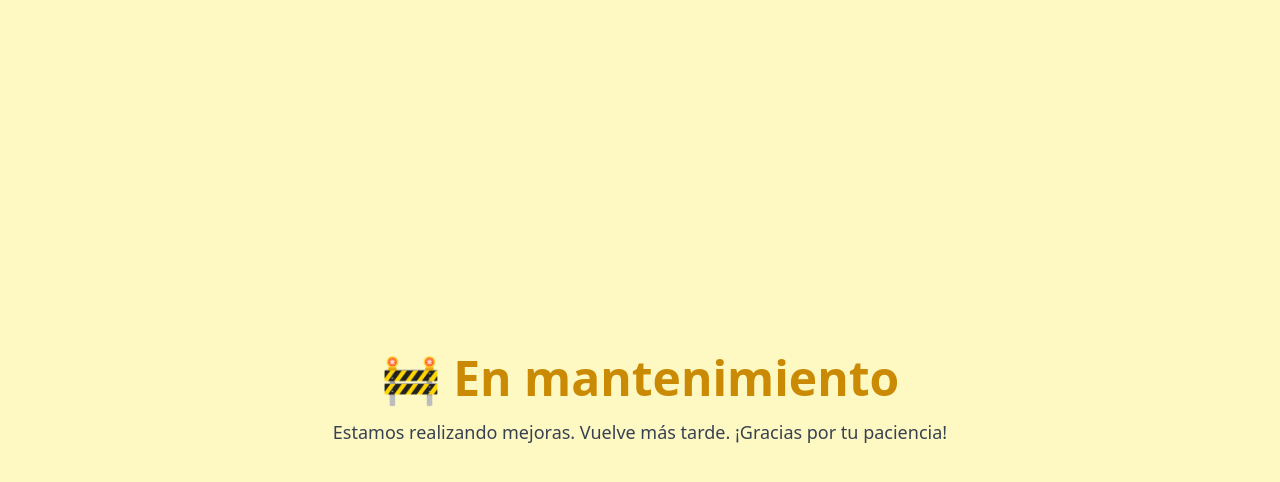
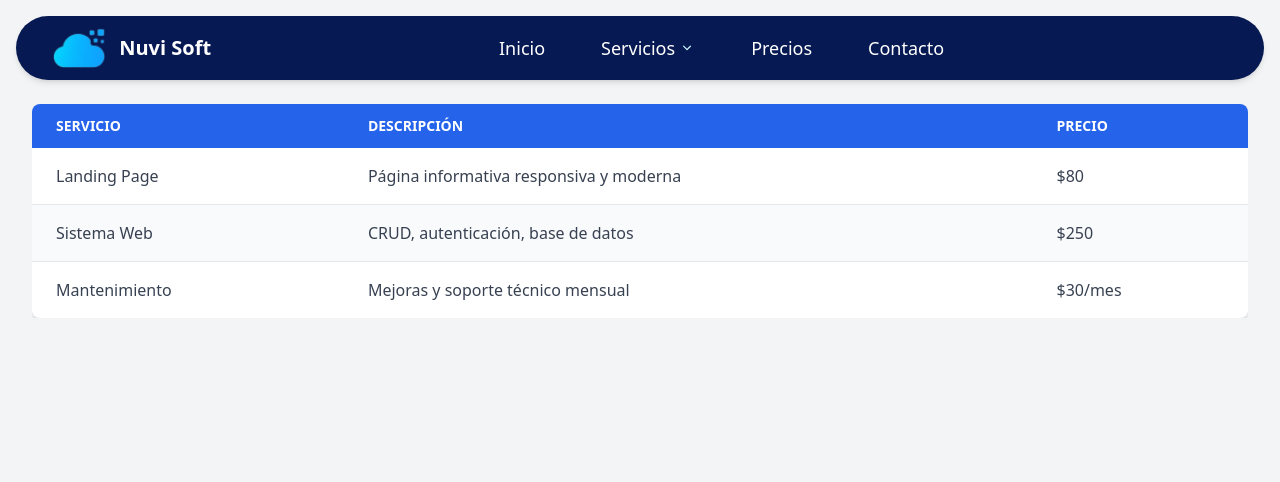
Before and after one commit to hsmg777/nivu_page, a React (Vite) app in the folder nivu_soft/: page / in a window 1280 px wide. Shown: the top 482 px of the page. Built offline with nearby package versions, Linux system fonts and the light colour scheme.

Commit message:
NavBar ready

```diff
--- a/nivu_soft/src/App.jsx
+++ b/nivu_soft/src/App.jsx
@@ -11,11 +11,15 @@ function App() {
   return (
     <Router>
       <Routes>
-        <Route path="*" element={<Main />} />
+
+        <Route path="/" element={<Main />} />
+
         <Route path="/services" element={<Services />} />
+
         <Route path="/pricing" element={<Pricing />} />
+
         {/* Página de mantenimiento (opcional activar) */}
-         <Route path="/" element={<Maintenance />} />
+         <Route path="*" element={<Maintenance />} />
 
         {/* Página 404 como fallback */}
         <Route path="*" element={<NotFound />} />
--- a/nivu_soft/src/Pages/Main.jsx
+++ b/nivu_soft/src/Pages/Main.jsx
@@ -1,5 +1,9 @@
+import Navbar from "../components/Navbar";
+
 function Main() {
   return (
+    <>
+      <Navbar />
       <div className="min-h-screen bg-gray-100 p-8">
         <h1 className="text-4xl font-extrabold text-center text-blue-600 mb-8">
           Servicios de NivuSoft 🚀
@@ -34,6 +38,7 @@ function Main() {
           </table>
         </div>
       </div>
+    </>
   );
 }
 
--- a/nivu_soft/src/components/Navbar.jsx
+++ b/nivu_soft/src/components/Navbar.jsx
@@ -0,0 +1,63 @@
+import { useState } from "react";
+import { Link } from "react-router-dom";
+import '../css/Navbar.css';
+
+export default function Navbar() {
+  const [menuOpen, setMenuOpen] = useState(false);
+
+  return (
+    <nav className="fixed top-4 left-4 right-4 z-50 bg-[#071952] text-white rounded-full px-8 py-2 shadow-md backdrop-blur-sm">
+      <div className="flex items-center justify-between w-full">
+
+        {/* Logo */}
+        <Link to="/" className="flex items-center gap-2">
+          <img src="/images/logo_nube.png" alt="Nuvi Soft" className="h-10 md:h-12 w-auto object-contain" />
+          <span className="text-white font-semibold text-lg md:text-xl">Nuvi Soft</span>
+        </Link>
+
+        {/* Burger menu */}
+        <button
+          className="md:hidden text-white text-2xl z-50"
+          onClick={() => setMenuOpen(!menuOpen)}
+        >
+          ☰
+        </button>
+
+        {/* Menu items */}
+        <ul className={`
+          ${menuOpen ? "flex" : "hidden"}
+          md:flex
+          flex-col md:flex-row
+          absolute md:static
+          top-20 md:top-0 left-0 right-0
+          bg-[#071952] md:bg-transparent
+          rounded-md md:rounded-none
+          p-4 md:p-0
+          text-base md:text-lg font-medium
+          z-40 md:z-auto
+          gap-6 md:gap-14
+          navbar-center-md
+        `}>
+          <li><Link to="/" className="hover:underline">Inicio</Link></li>
+
+            <li className="relative dropdown-hover">
+                <span className="hover:underline cursor-pointer flex items-center">
+                    Servicios
+                    <svg className="ml-1 h-4 w-4 text-cyan-100 transition-transform duration-300 group-hover:rotate-180" xmlns="http://www.w3.org/2000/svg" fill="currentColor" viewBox="0 0 20 20">
+                    <path fillRule="evenodd" d="M5.23 7.21a.75.75 0 011.06.02L10 10.939l3.71-3.71a.75.75 0 111.06 1.06l-4.24 4.25a.75.75 0 01-1.06 0L5.25 8.27a.75.75 0 01-.02-1.06z" clipRule="evenodd" />
+                    </svg>
+                </span>
+                <ul className="dropdown-content">
+                    <li><Link to="/servicios/web">Desarrollo Web</Link></li>
+                    <li><Link to="/servicios/sistemas">Sistemas a medida</Link></li>
+                </ul>
+            </li>
+
+
+          <li><Link to="/pricing" className="hover:underline">Precios</Link></li>
+          <li><Link to="/contacto" className="hover:underline">Contacto</Link></li>
+        </ul>
+      </div>
+    </nav>
+  );
+}
--- /dev/null
+++ b/nivu_soft/src/css/Navbar.css
@@ -0,0 +1,51 @@
+@media (min-width: 768px) {
+  .navbar-center-md {
+    display: flex;
+    justify-content: center;
+    margin-left: auto;
+    margin-right: auto;
+  }
+}
+
+.dropdown-hover {
+  position: relative;
+}
+
+
+.dropdown-content {
+  position: absolute;
+  top: 100%;
+  left: 0;
+  background: #ffffff;
+  color: #071952;
+  list-style: none;
+  padding: 16px 20px;
+  display: none;
+  flex-direction: column;
+  min-width: 220px;
+  border-radius: 12px;
+  box-shadow: 0 8px 16px rgba(0, 0, 0, 0.15);
+  z-index: 100;
+  pointer-events: auto;
+}
+
+.dropdown-hover:hover .dropdown-content {
+  display: flex;
+}
+
+.dropdown-content li a {
+  color: #071952;
+  padding: 12px 10px;
+  font-weight: 500;
+  font-size: 16px;
+  border-radius: 6px;
+  white-space: nowrap;
+  text-decoration: none;
+  transition: background 0.3s, color 0.3s;
+}
+
+.dropdown-content li a:hover {
+  color: #0478f5;
+  box-shadow: none;
+  transform: none;
+}
```
Also changed, not shown: nivu_soft/public/images/logo_nube.png (added). Lines whose indentation alone changed are shown as unchanged.
